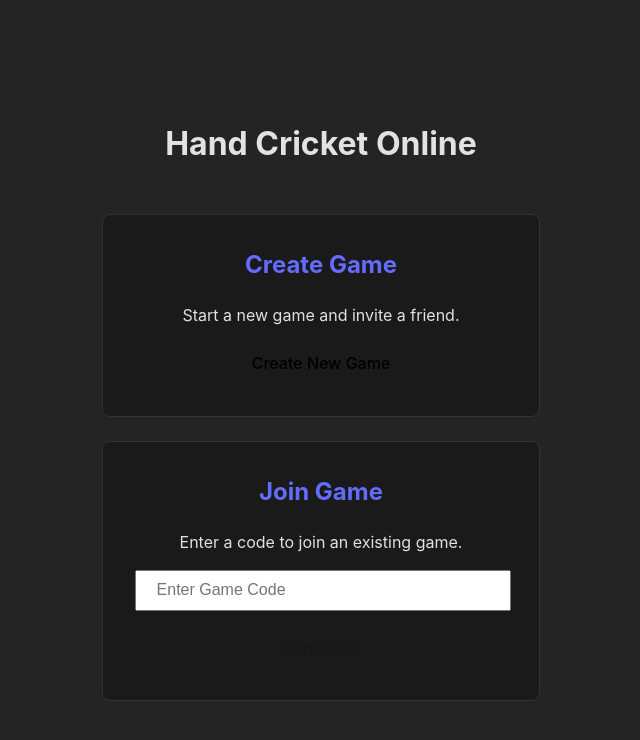
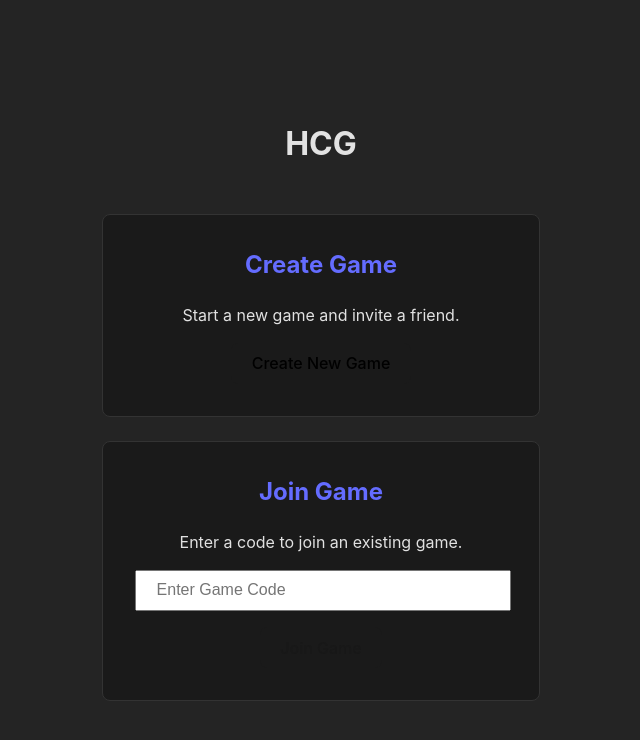
Before and after one commit to alxesb/hand-cricket-game, a React (Vite) app in the folder client/: page / in a window 1280 px wide. Shown: the top 740 px of the page, without its empty margins (319-959 px from the left). Built offline with nearby package versions, Linux system fonts and the light colour scheme; no server answers.

Commit message:
Chore: Change app title to HCG in Lobby

```diff
--- a/client/src/components/Lobby.tsx
+++ b/client/src/components/Lobby.tsx
@@ -11,7 +11,7 @@ const Lobby: React.FC<LobbyProps> = ({ onCreateGame, onJoinGame, gameCode }) =>
 
   return (
     <div className="lobby">
-      <h1>Hand Cricket Online</h1>
+      <h1>HCG</h1>
       <div className="card">
         <h2>Create Game</h2>
         <p>Start a new game and invite a friend.</p>
```
